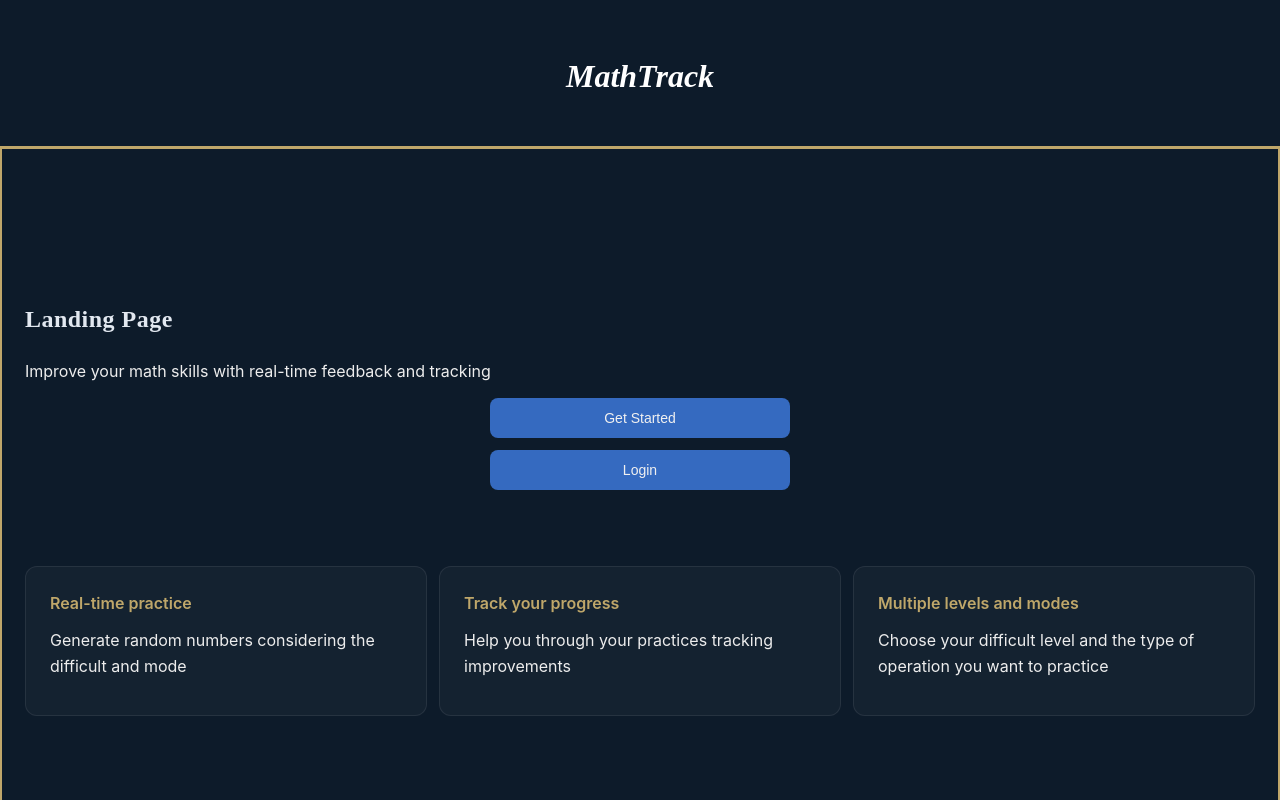
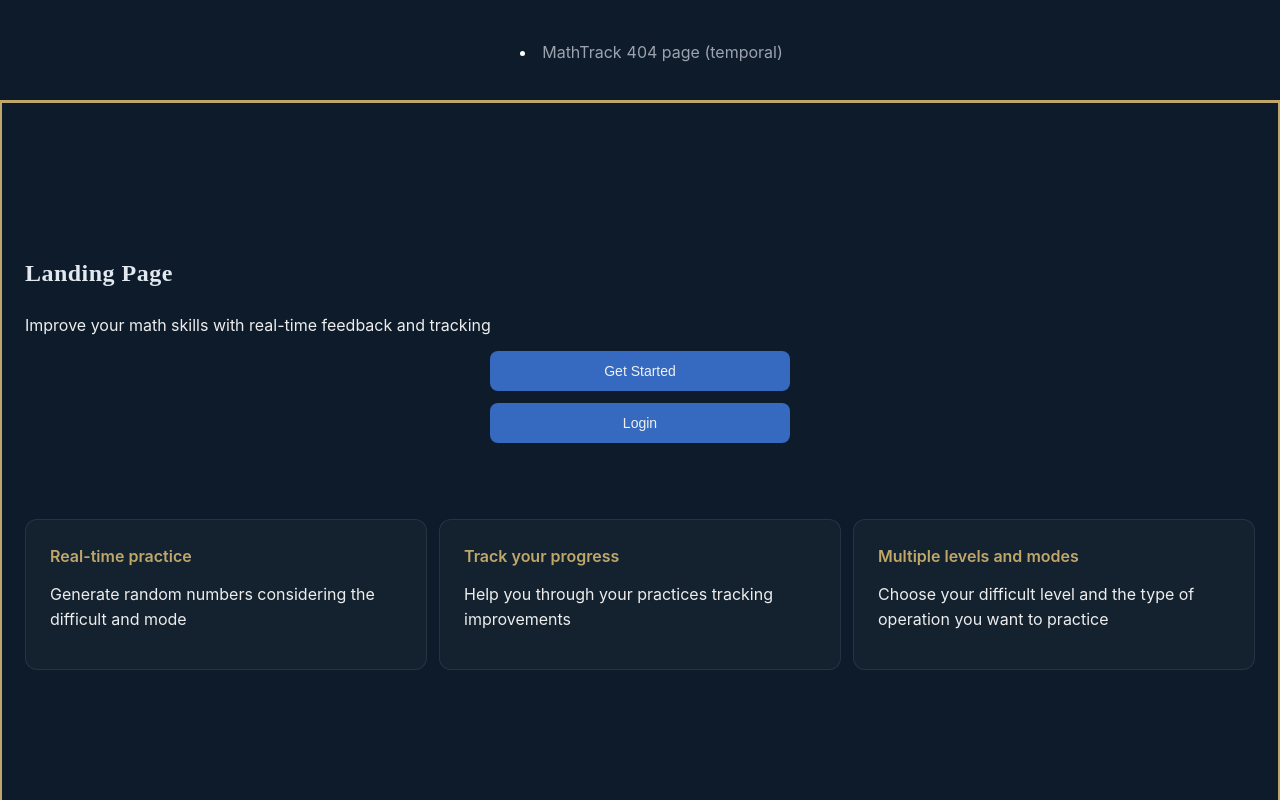
Before and after one commit to LuisDev912/EduMath-Track, a React (Vite) app in the folder frontend/: page / in a window 1280 px wide. Shown: the top 800 px of the page. Built offline with nearby package versions, Linux system fonts and the light colour scheme.

Commit message:
feat(frontend): improve header content - Import the NavItem component to have temporal content. - Change the 'label' property from the type of NavItem to 'children'.

```diff
--- a/frontend/src/shared/components/NavItem/NavItem.tsx
+++ b/frontend/src/shared/components/NavItem/NavItem.tsx
@@ -2,17 +2,16 @@ import { NavLink } from 'react-router-dom';
 import type { itemProps } from '../../types/navItemProps';
 import LinkStyles from './NavItem.module.css';
 
-function NavItem({ to, label }: itemProps) {
+function NavItem({ to, children }: itemProps) {
     return <NavLink
         to={to}
-        aria-label={label}
         className={({ isActive }) =>
             isActive
                 ? `${LinkStyles.itemAnchor} ${LinkStyles.active}`
                 : LinkStyles.itemAnchor
         }
     >
-        {label}
+        {children}
 
     </NavLink>
 };
--- a/frontend/src/shared/components/Semantic/Semantic.tsx
+++ b/frontend/src/shared/components/Semantic/Semantic.tsx
@@ -1,3 +1,4 @@
+import NavItem from '../NavItem/NavItem';
 import SemanticStyles from './Semantic.module.css';
 
 export function Footer() {
@@ -24,7 +25,23 @@ export function Footer() {
 export function Header() {
     return (
         <header>
-            <h2 className={SemanticStyles.text}>MathTrack</h2>
+            <nav>
+                <ul>
+                    <li>
+                        <NavItem
+                            to='/'
+                        >
+                            MathTrack
+                        </NavItem>
+
+                        <NavItem
+                            to='/404'
+                        >
+                            404 page (temporal)
+                        </NavItem>
+                    </li>
+                </ul>
+            </nav>
         </header>
     );
 };
--- a/frontend/src/shared/types/navItemProps.ts
+++ b/frontend/src/shared/types/navItemProps.ts
@@ -1,4 +1,4 @@
 export type itemProps = {
     to: string;
-    label: string;
+    children: string;
 };
```
